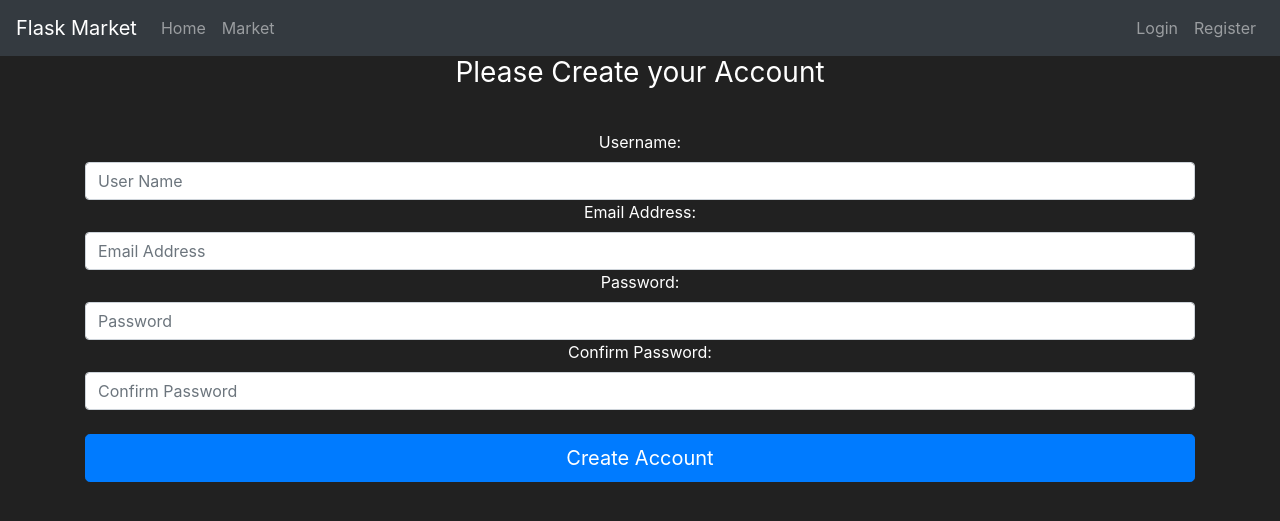
After one commit to lebach26/python-learning, a Flask app: page /register in a window 1280 px wide. The commit adds this page. Shown: the top 521 px of the page. Run offline with Flask 2, Linux system fonts and the light colour scheme; some libraries are stand-ins or nearby versions.

Commit message:
Ep. 8 Flask - Flask Forms

```diff
--- a/FlaskMarket/market/__init__.py
+++ b/FlaskMarket/market/__init__.py
@@ -3,6 +3,7 @@ from flask_sqlalchemy import SQLAlchemy
 
 app = Flask(__name__)
 app.config['SQLALCHEMY_DATABASE_URI'] = 'sqlite:///market.db'
+app.config['SECRET_KEY'] = '7850f14be902f27cfeb14223'
 db = SQLAlchemy(app)
 
 from market import routes
--- /dev/null
+++ b/FlaskMarket/market/forms.py
@@ -0,0 +1,9 @@
+from flask_wtf import FlaskForm
+from wtforms import StringField, PasswordField, SubmitField
+
+class RegisterForm(FlaskForm):
+    username = StringField(label='Username:')
+    email_address = StringField(label='Email Address:')
+    password1 = PasswordField(label='Password:')
+    password2 = PasswordField(label='Confirm Password:')
+    submit = SubmitField(label='Create Account')
--- a/FlaskMarket/market/routes.py
+++ b/FlaskMarket/market/routes.py
@@ -2,6 +2,7 @@
 from market import app
 from flask import render_template
 from market.models import Item
+from market.forms import RegisterForm
 
 @app.route('/')
 @app.route('/home')
@@ -12,3 +13,8 @@ def home_page():
 def market_page():
     items = Item.query.all()
     return render_template('market.html', items=items)
+
+@app.route('/register')
+def register_page():
+    form = RegisterForm()
+    return render_template('register.html', form=form)
--- a/FlaskMarket/market/templates/base.html
+++ b/FlaskMarket/market/templates/base.html
@@ -35,7 +35,7 @@
                     <a class="nav-link" href="#">Login</a>
                 </li>
                 <li class="nav-item">
-                    <a class="nav-link" href="#">Register</a>
+                    <a class="nav-link" href="{{ url_for('register_page') }}">Register</a>
                 </li>
             </ul>
         </div>
--- /dev/null
+++ b/FlaskMarket/market/templates/register.html
@@ -0,0 +1,32 @@
+{% extends 'base.html' %}
+
+{% block title %}
+    Register Page
+{% endblock %}
+
+{% block content %}
+<body class="text-center">
+    <div class="container">
+        <form method="POST" class="form-register" style="color:white">
+            <h1 class="h3 mb-3 font-weight-normal">
+                Please Create your Account
+            </h1>
+        </br>
+            {{ form.username.label() }}
+            {{ form.username(class="form-control", placeholder="User Name") }}
+
+            {{ form.email_address.label() }}
+            {{ form.email_address(class="form-control", placeholder="Email Address") }}
+
+            {{ form.password1.label() }}
+            {{ form.password1(class="form-control", placeholder="Password") }}
+
+            {{ form.password2.label() }}
+            {{ form.password2(class="form-control", placeholder="Confirm Password") }}
+
+            <br>
+            {{ form.submit(class="btn btn-lg btn-block btn-primary") }}
+        </form>
+    </div>
+</body>
+{% endblock %}
```
Also changed, not shown: FlaskMarket/market/models.py (+12 -0 lines), FlaskMarket/market/market.db, 1 other file.
